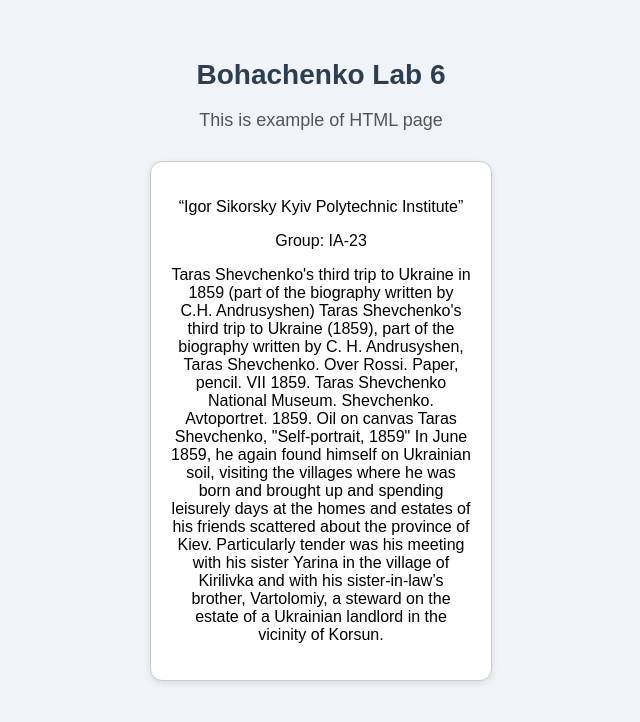
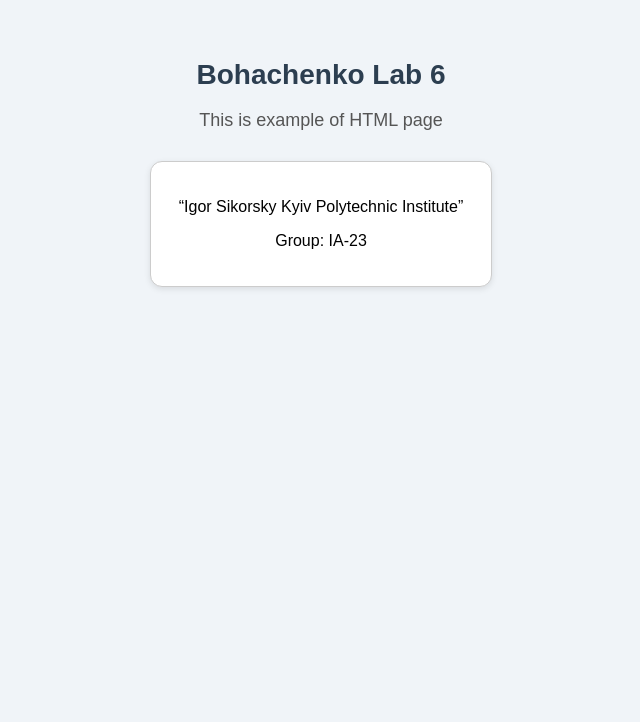
Before and after one commit to nentoday/Information-technology-infrastructure, a plain HTML site: page index.html in a window 1280 px wide. Shown: the whole page, without its empty margins (319-959 px from the left). Drawn offline with Linux system fonts and the light colour scheme.

Commit message:
Updated lab6 index.html

```diff
--- a/index.html
+++ b/index.html
@@ -14,11 +14,12 @@
       <div class="member">
         <p>“Igor Sikorsky Kyiv Polytechnic Institute”</p>
         <p>Group: IA-23</p>
-        <p>Taras Shevchenko's third trip to Ukraine in 1859 (part of the biography written by C.H. Andrusyshen)
-Taras Shevchenko's third trip to Ukraine (1859), part of the biography written by C. H. Andrusyshen, Taras Shevchenko. Over Rossi. Paper, pencil. VII 1859. Taras Shevchenko National Museum.  Shevchenko. Avtoportret. 1859. Oil on canvas
-Taras Shevchenko,
-"Self-portrait, 1859"
-In June 1859, he again found himself on Ukrainian soil, visiting the villages where he was born and brought up and spending leisurely days at the homes and estates of his friends scattered about the province of Kiev. Particularly tender was his meeting with his sister Yarina in the village of Kirilivka and with his sister-in-law’s brother, Vartolomiy, a steward on the estate of a Ukrainian landlord in the vicinity of Korsun.</p>
+<!--        <p>Taras Shevchenko's third trip to Ukraine in 1859 (part of the biography written by C.H. Andrusyshen)-->
+<!--Taras Shevchenko's third trip to Ukraine (1859), part of the biography written by C. H. Andrusyshen, Taras Shevchenko. Over Rossi. Paper, pencil. VII 1859. Taras Shevchenko National Museum.  Shevchenko. Avtoportret. 1859. Oil on canvas-->
+<!--Taras Shevchenko,-->
+<!--"Self-portrait, 1859"-->
+
+<!--In June 1859, he again found himself on Ukrainian soil, visiting the villages where he was born and brought up and spending leisurely days at the homes and estates of his friends scattered about the province of Kiev. Particularly tender was his meeting with his sister Yarina in the village of Kirilivka and with his sister-in-law’s brother, Vartolomiy, a steward on the estate of a Ukrainian landlord in the vicinity of Korsun.</p>-->
       </div>
     </div>
   </div>
```
